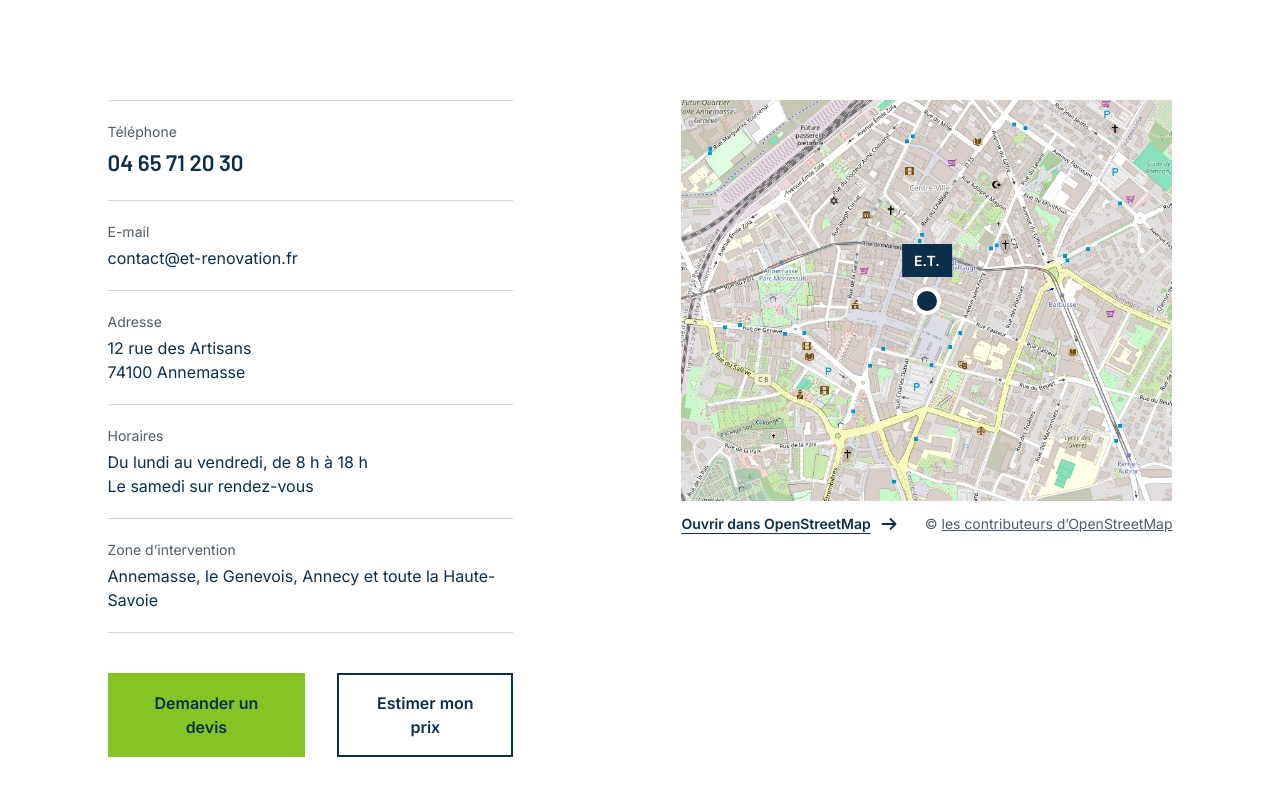
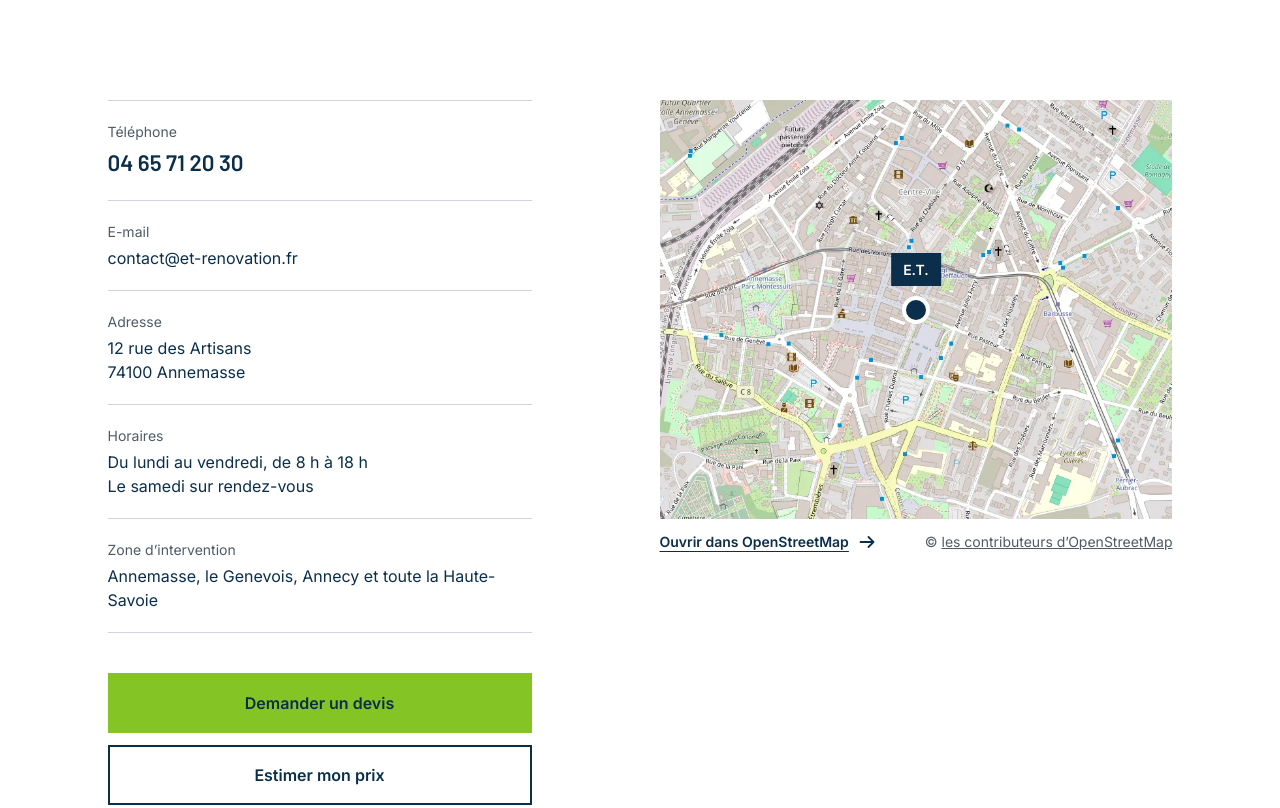
Before and after one commit to Cihantoprakci/et-renovation, a plain HTML site: page contact.html in a window 1280 px wide. Shown: the part 731-1539 px from the top of the page. Drawn offline with Linux system fonts and the light colour scheme.

Commit message:
fix: aligne les deux boutons de la page Contact

```diff
--- a/assets/css/pages/contact.css
+++ b/assets/css/pages/contact.css
@@ -28,12 +28,8 @@
 
 .contact__actions {
   display: grid;
-  gap: 20px;
-  justify-items: start;
-}
-
-.contact__actions .button {
-  width: 100%;
+  grid-template-columns: repeat(auto-fit, minmax(220px, 1fr));
+  gap: 12px 16px;
 }
 
 .map {
@@ -85,23 +81,10 @@
   font-size: var(--text-small);
 }
 
-@media (min-width: 768px) {
-  .contact__actions {
-    grid-auto-flow: column;
-    align-items: center;
-    justify-content: start;
-    gap: 32px;
-  }
-
-  .contact__actions .button {
-    width: auto;
-  }
-}
-
 @media (min-width: 1024px) {
   .contact {
     grid-template-columns: 648fr 784fr;
-    gap: 168px;
+    gap: clamp(64px, 10vw, 168px);
   }
 
   .contact__infos {
```
